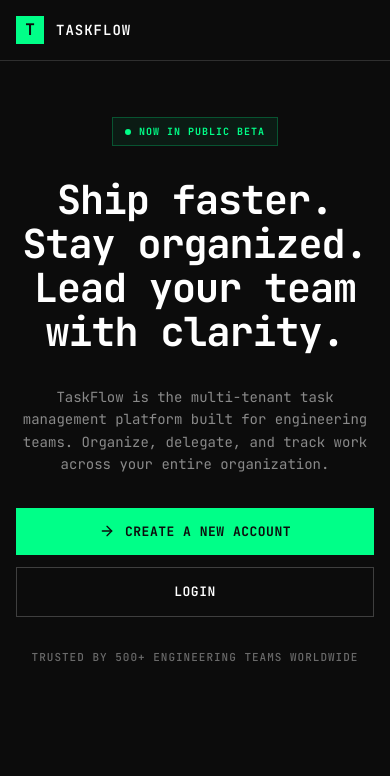
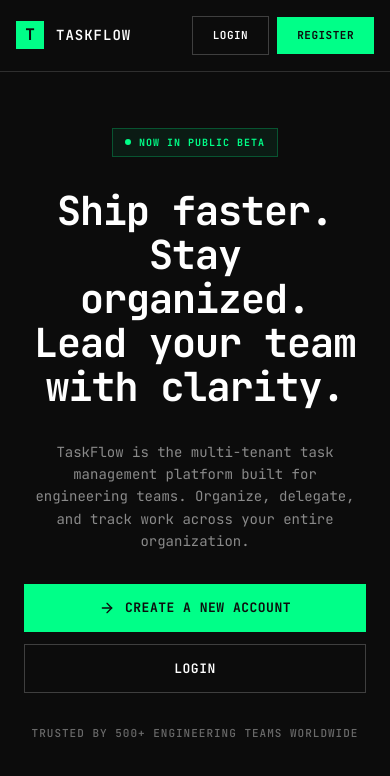
Before and after one commit to Jagaradoz/taskflow-saas, a React (Vite) app in the folder packages/frontend/: page / in a window 390 px wide. Shown: the top 776 px of the page. Built offline with nearby package versions, Linux system fonts and the light colour scheme.

Commit message:
feat(frontend): make responsive UI and refine landing page

```diff
--- a/packages/frontend/src/components/layout/Sidebar.tsx
+++ b/packages/frontend/src/components/layout/Sidebar.tsx
@@ -37,7 +37,7 @@ export const Sidebar: React.FC<SidebarProps> = ({
   const handleLogout = (): void => {
     mockLogout();
     onNavigate?.();
-    navigate('/login');
+    navigate('/');
   };
 
   const initials = auth?.user.name
--- a/packages/frontend/src/features/landing/pages/LandingPage.tsx
+++ b/packages/frontend/src/features/landing/pages/LandingPage.tsx
@@ -18,22 +18,24 @@ const LandingPage: React.FC = () => {
           </span>
         </div>
 
-        {/* Nav */}
-        <nav className="hidden items-center gap-8 md:flex">
-          <span className="font-mono text-[11px] font-medium tracking-[0.5px] text-gray-500">
-            FEATURES
-          </span>
-          <span className="font-mono text-[11px] font-medium tracking-[0.5px] text-gray-500">
-            PRICING
-          </span>
-          <span className="font-mono text-[11px] font-medium tracking-[0.5px] text-gray-500">
-            DOCS
-          </span>
-        </nav>
+        <div className="flex items-center gap-2">
+          <Link
+            to="/login"
+            className="flex items-center justify-center border border-border-light px-5 py-2.5 font-mono text-[11px] font-semibold tracking-[0.5px] text-white hover:bg-bg-subtle"
+          >
+            LOGIN
+          </Link>
+          <Link
+            to="/register"
+            className="flex items-center justify-center bg-green-primary px-5 py-2.5 font-mono text-[11px] font-bold tracking-[0.5px] text-black-on-accent hover:brightness-90"
+          >
+            REGISTER
+          </Link>
+        </div>
       </header>
 
       {/* Hero Section */}
-      <section className="flex flex-1 flex-col items-center gap-8 px-4 pb-16 pt-14 sm:gap-10 sm:px-8 sm:pt-20 lg:px-[120px] lg:pb-[100px] lg:pt-[120px]">
+      <section className="mx-auto flex w-full max-w-[1600px] flex-1 flex-col items-center gap-8 px-6 pb-16 pt-14 sm:gap-10 sm:px-10 sm:pt-20 lg:px-[140px] lg:pb-[100px] lg:pt-[120px]">
         {/* Badge */}
         <div className="flex items-center gap-2 border border-green-tint-40 bg-green-tint-10 px-3 py-1.5">
           <div className="h-1.5 w-1.5 rounded-sm bg-green-primary" />
@@ -43,14 +45,14 @@ const LandingPage: React.FC = () => {
         </div>
 
         {/* Headline */}
-        <h1 className="max-w-[900px] text-center font-display text-[40px] font-bold leading-[1.1] tracking-[-1px] text-white sm:text-[52px] sm:tracking-[-1.5px] lg:text-[64px] lg:tracking-[-2px]">
+        <h1 className="max-w-[1100px] text-center font-display text-[40px] font-bold leading-[1.1] tracking-[-1px] text-white sm:text-[52px] sm:tracking-[-1.5px] lg:text-[64px] lg:tracking-[-2px]">
           Ship faster. Stay organized.
           <br />
           Lead your team with clarity.
         </h1>
 
         {/* Subline */}
-        <p className="max-w-[700px] text-center font-mono text-[14px] font-normal leading-[1.6] text-gray-500 sm:text-[15px]">
+        <p className="max-w-[820px] text-center font-mono text-[14px] font-normal leading-[1.6] text-gray-500 sm:text-[15px]">
           TaskFlow is the multi-tenant task management platform built for
           engineering teams. Organize, delegate, and track work across your
           entire organization.
```
